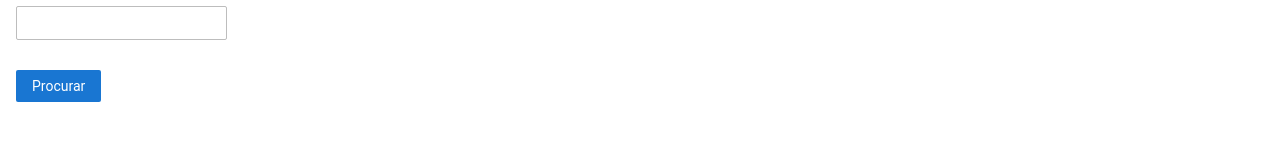
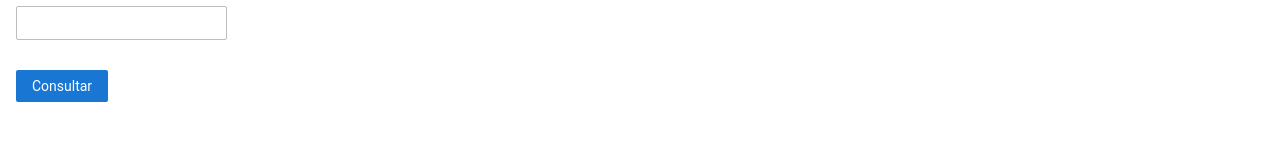
Before and after one commit to felipebonadio/viacepAngular, an Angular app: page / in a window 1280 px wide. Shown: the part 183-324 px from the top of the page. Built offline with nearby package versions, Linux system fonts and the light colour scheme.

Commit message:
1 file modified

```diff
--- a/src/app/home-page/home-page.component.html
+++ b/src/app/home-page/home-page.component.html
@@ -4,4 +4,4 @@
 
 <p><input type="text" id="cep" name="cep" #cep></p>
 
-<button type="button" (click)="getCep(cep.value)">Procurar</button>
+<button type="button" (click)="getCep(cep.value)">Consultar</button>
```
